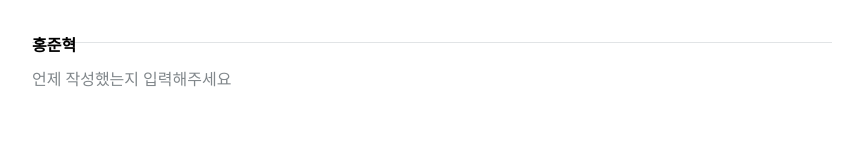
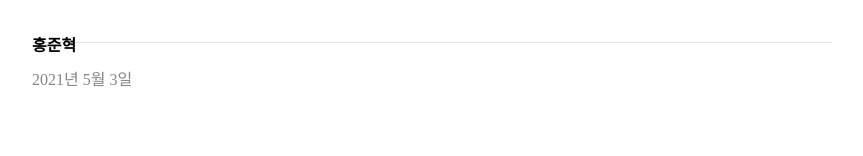
Before and after one commit to Hong-JunHyeok/Tech-Blog, a Gatsby site: page /blog/react_standard/ in a window 1280 px wide. Shown: the part 166-322 px from the top of the page, without its empty margins (208-1071 px from the left). Built offline with nearby package versions, Linux system fonts and the light colour scheme; Gatsby itself is replaced by a stand-in of ours; some packages are replaced by stand-ins of ours.

Commit message:
생성날짜 수정

```diff
--- a/src/blog/react_standard.md
+++ b/src/blog/react_standard.md
@@ -1,7 +1,7 @@
 ---
 title: 👨‍🎤 리액트, 박살내버리기.
 name: 홍준혁
-createdAt:
+createdAt: 2021년 5월 3일
 profile: "https://avatars.githubusercontent.com/u/48292190?v=4"
 desc: "함수형 컴포넌트를 기반으로 배우는 리액트."
 ---
```
